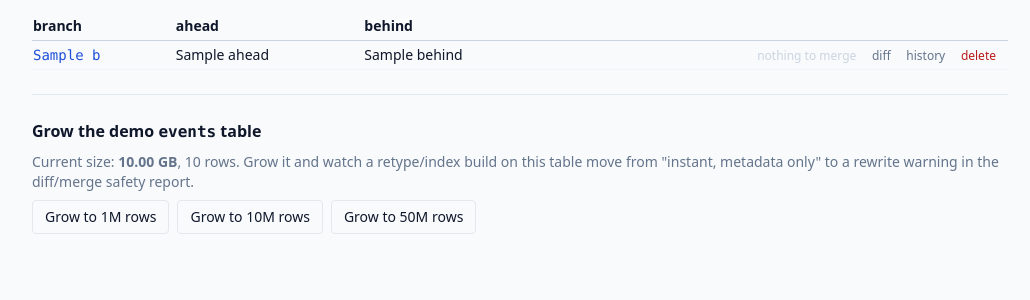
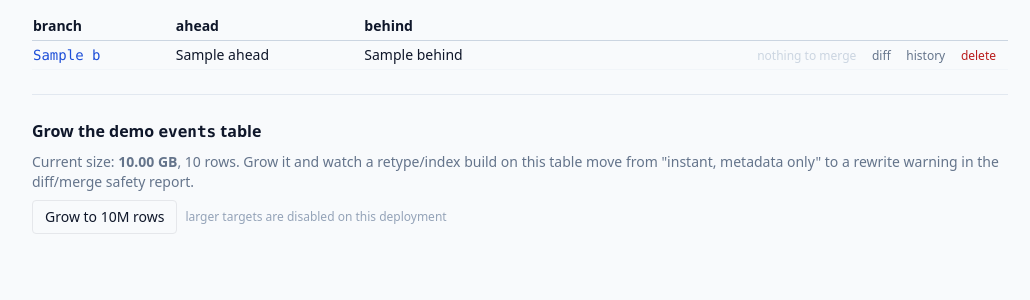
Before and after one commit to mittalsarthak/Tributary, a FastAPI app: template tributary/web/templates/branches.html in a window 1280 px wide. Shown: the part 293-593 px from the top of the page, without its empty margins (120-1150 px from the left). Run offline with FastAPI, Linux system fonts and the light colour scheme; the template is opened without the code that fills it: most values are stand-ins (such as "Sample title", 1, 10 or a date in 2020); some libraries are stand-ins or nearby versions.

Commit message:
feat: cap the demo grow control on hosted deployments
TRIBUTARY_MAX_GROW_ROWS hides growth targets above the cap and refuses them
server-side -- hiding a button is not a limit, the value can be posted directly.

Unset locally, so all three targets stay available for the demo that matters.
Set it in production: an evaluator clicking 50M rows on a hobby-plan Postgres
can exceed the disk allowance, cost the owner money, or fail halfway, which is a
poor first impression of the exact feature meant to impress. The 5GB evidence
lives in bench/RESULTS.md and does not depend on this control.

```diff
--- a/tributary/web/app.py
+++ b/tributary/web/app.py
@@ -136,6 +136,23 @@
 
 
 _merges: dict[str, MergeState] = {}
+
+# Growing the demo table is a great local demonstration and a liability on a
+# hosted database: an evaluator clicking "50M rows" can blow past the plan's disk
+# allowance, cost the owner money, or fail halfway -- a poor first impression of
+# the exact feature meant to impress. Set TRIBUTARY_MAX_GROW_ROWS in production.
+# The 5GB evidence lives in bench/RESULTS.md and does not depend on this button.
+GROW_OPTIONS = (1_000_000, 10_000_000, 50_000_000)
+_max_grow = os.environ.get("TRIBUTARY_MAX_GROW_ROWS")
+MAX_GROW_ROWS: int | None = int(_max_grow) if _max_grow else None
+
+
+def grow_options() -> list[int]:
+    """Offered growth targets, honouring the production cap."""
+    if MAX_GROW_ROWS is None:
+        return list(GROW_OPTIONS)
+    return [n for n in GROW_OPTIONS if n <= MAX_GROW_ROWS]
+
 
 _grow_lock = threading.Lock()
 _grow_state = {"running": False, "done": 0, "target": 0}
@@ -331,6 +348,7 @@
         "error": error,
         "has_feature_branches": has_feature_branches,
         "events": events,
+        "grow_options": grow_options(),
         "grow_running": grow_running,
         "grow_done": grow_done,
         "grow_target": grow_target,
@@ -1065,6 +1083,14 @@
 
 @app.post("/seed/grow")
 def grow(request: Request, target_rows: int = Form(...), conn=Depends(get_conn)):
+    # Enforced here, not only by which buttons render: hiding a control is not a
+    # limit, since the value can be posted directly.
+    if MAX_GROW_ROWS is not None and target_rows > MAX_GROW_ROWS:
+        return _home_response(
+            request, conn, status_code=400,
+            error=(f"growing to {target_rows:,} rows is above this deployment's cap of "
+                   f"{MAX_GROW_ROWS:,} rows"),
+        )
     with _grow_lock:
         if _grow_state["running"]:
             return _home_response(request, conn, status_code=409, error="a growth is already running")
--- a/tributary/web/templates/branches.html
+++ b/tributary/web/templates/branches.html
@@ -94,9 +94,13 @@
 </p>
 <form hx-post="/seed/grow" hx-target="main" hx-select="main" hx-swap="innerHTML"
       method="post" action="/seed/grow" class="flex flex-wrap gap-2 text-sm">
-  <button type="submit" name="target_rows" value="1000000" class="border rounded px-3 py-1.5 hover:bg-slate-100">Grow to 1M rows</button>
-  <button type="submit" name="target_rows" value="10000000" class="border rounded px-3 py-1.5 hover:bg-slate-100">Grow to 10M rows</button>
-  <button type="submit" name="target_rows" value="50000000" class="border rounded px-3 py-1.5 hover:bg-slate-100">Grow to 50M rows</button>
+  {% for n in grow_options %}
+  <button type="submit" name="target_rows" value="{{ n }}"
+          class="border rounded px-3 py-1.5 hover:bg-slate-100">Grow to {{ (n // 1000000) }}M rows</button>
+  {% endfor %}
+  {% if grow_options | length < 3 %}
+  <span class="text-slate-400 text-xs self-center">larger targets are disabled on this deployment</span>
+  {% endif %}
 </form>
 {% if grow_running %}
 <p class="text-amber-700 text-sm mt-2"
```
Also changed, not shown: tests/test_web.py (+33 -0 lines).
